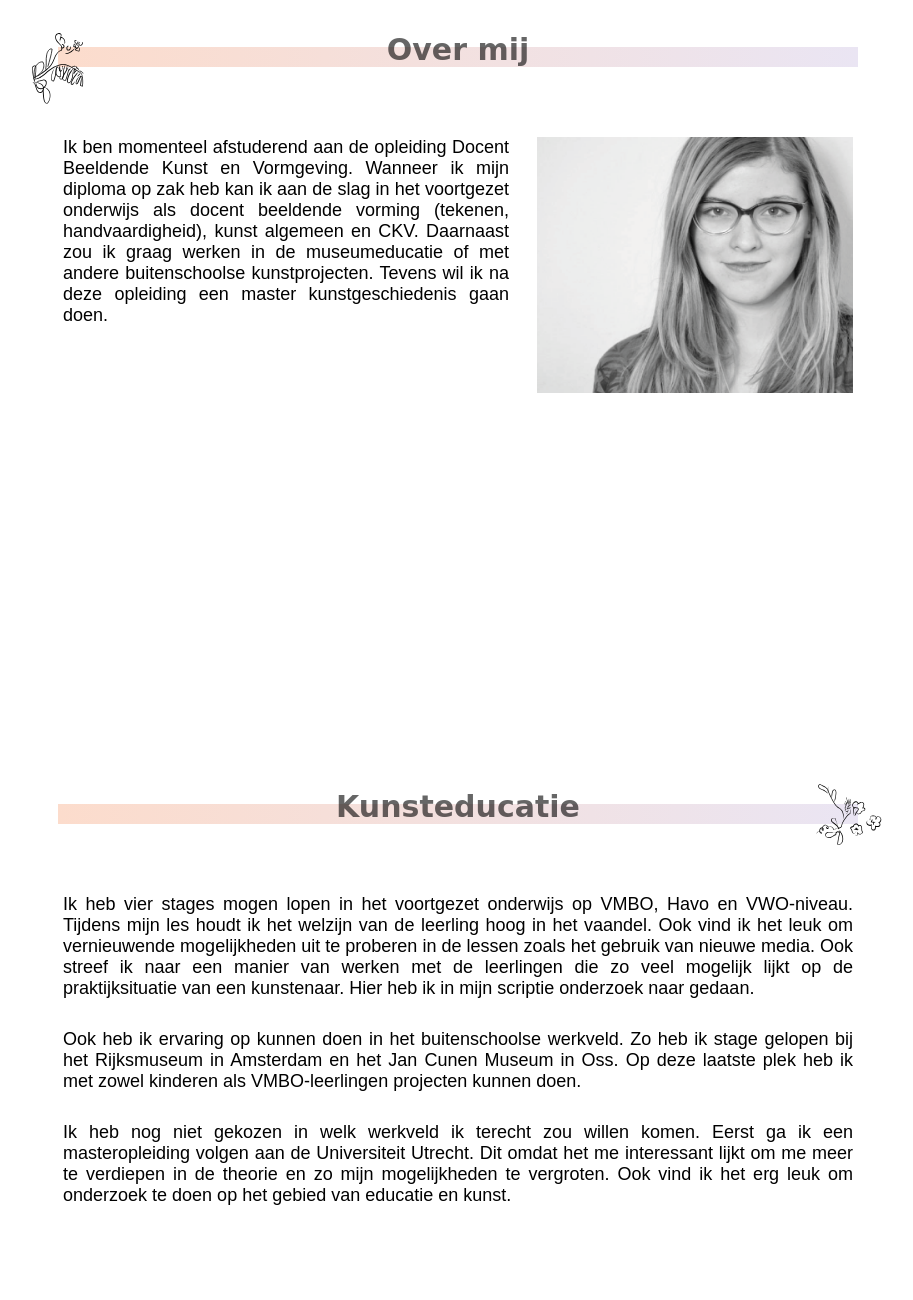
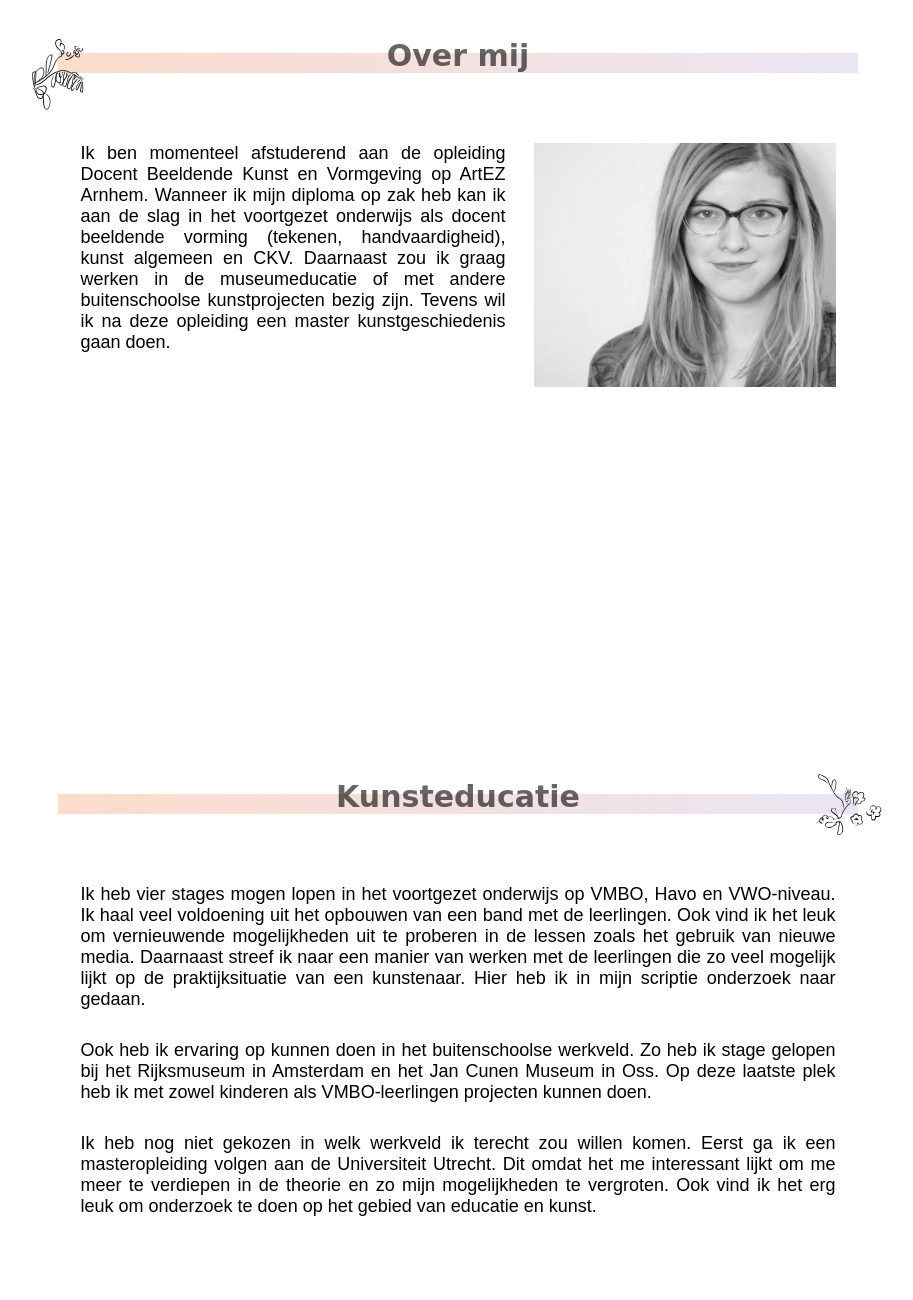
Before and after one commit to Woseseltops/personal-website-amber, a plain HTML site: page amber/index.html in a window 1280 px wide. Shown: the part 980-2280 px from the top of the page, without its empty margins (182-1095 px from the left). Drawn offline with nearby package versions, Linux system fonts and the light colour scheme; a web font is replaced by a local one.

Commit message:
Small text revisions

```diff
--- a/amber/index.html
+++ b/amber/index.html
@@ -22,13 +22,13 @@
         <div class="header_background"></div>
         <h2>Over mij</h2>
         <img class="left_header_foliage" src="img/bloemetjes_4.svg">
-        <p class="start_invisible fade_in_first_slide_2"><img class="start_invisible fade_in_second_slide_2" id="portrait" src="img/portrait.png">Ik ben momenteel afstuderend aan de opleiding Docent Beeldende Kunst en Vormgeving. Wanneer ik mijn diploma op zak heb kan ik aan de slag in het voortgezet onderwijs als docent beeldende vorming (tekenen, handvaardigheid), kunst algemeen en CKV. Daarnaast zou ik graag werken in de museumeducatie of met andere buitenschoolse kunstprojecten. Tevens wil ik na deze opleiding een master kunstgeschiedenis gaan doen.</p>
+        <p class="start_invisible fade_in_first_slide_2"><img class="start_invisible fade_in_second_slide_2" id="portrait" src="img/portrait.png">Ik ben momenteel afstuderend aan de opleiding Docent Beeldende Kunst en Vormgeving op ArtEZ Arnhem. Wanneer ik mijn diploma op zak heb kan ik aan de slag in het voortgezet onderwijs als docent beeldende vorming (tekenen, handvaardigheid), kunst algemeen en CKV. Daarnaast zou ik graag werken in de museumeducatie of met andere buitenschoolse kunstprojecten bezig zijn. Tevens wil ik na deze opleiding een master kunstgeschiedenis gaan doen.</p>
     </div>
     <div class="section">
         <div class="header_background"></div>
     	<h2>Kunsteducatie</h2>
         <img class="right_header_foliage" src="img/bloemetjes_3.svg">
-        <p class="start_invisible fade_in_first_slide_3">Ik heb vier stages mogen lopen in het voortgezet onderwijs op VMBO, Havo en VWO-niveau. Tijdens mijn les houdt ik het welzijn van de leerling hoog in het vaandel. Ook vind ik het leuk om vernieuwende mogelijkheden uit te proberen in de lessen zoals het gebruik van nieuwe media. Ook streef ik naar een manier van werken met de leerlingen die zo veel mogelijk lijkt op de praktijksituatie van een kunstenaar. Hier heb ik in mijn scriptie onderzoek naar gedaan.</p>
+        <p class="start_invisible fade_in_first_slide_3">Ik heb vier stages mogen lopen in het voortgezet onderwijs op VMBO, Havo en VWO-niveau. Ik haal veel voldoening uit het opbouwen van een band met de leerlingen. Ook vind ik het leuk om vernieuwende mogelijkheden uit te proberen in de lessen zoals het gebruik van nieuwe media. Daarnaast streef ik naar een manier van werken met de leerlingen die zo veel mogelijk lijkt op de praktijksituatie van een kunstenaar. Hier heb ik in mijn scriptie onderzoek naar gedaan.</p>
 
         <p class="start_invisible fade_in_second_slide_3">Ook heb ik ervaring op kunnen doen in het buitenschoolse werkveld. Zo heb ik stage gelopen bij het Rijksmuseum in Amsterdam en het Jan Cunen Museum in Oss. Op deze laatste plek heb ik met zowel kinderen als VMBO-leerlingen projecten kunnen doen.</p>
 
--- a/amber/style.css
+++ b/amber/style.css
@@ -21,7 +21,7 @@ h2
 
 p
 {
-	width: 790px;
+	width: 755px;
     margin: auto;
     margin-bottom: 30px;
     font-size: 18px;
```
